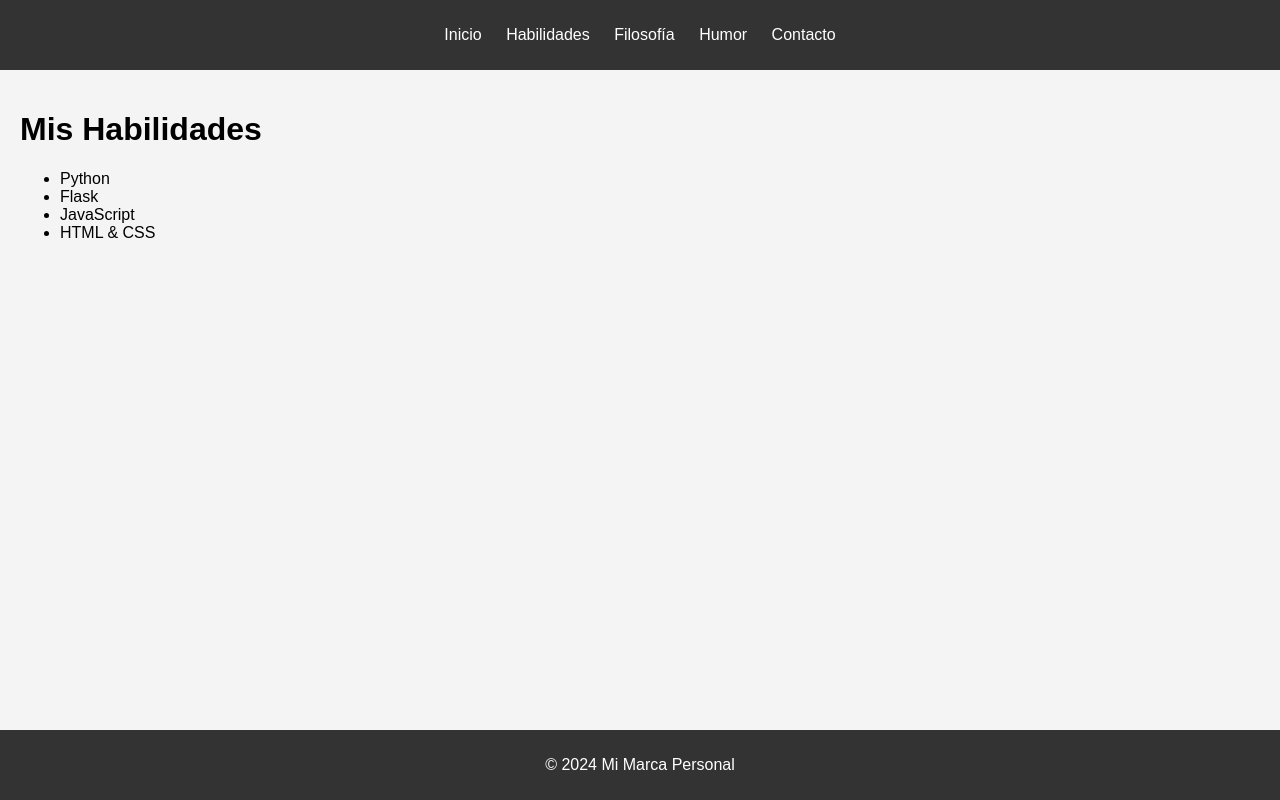
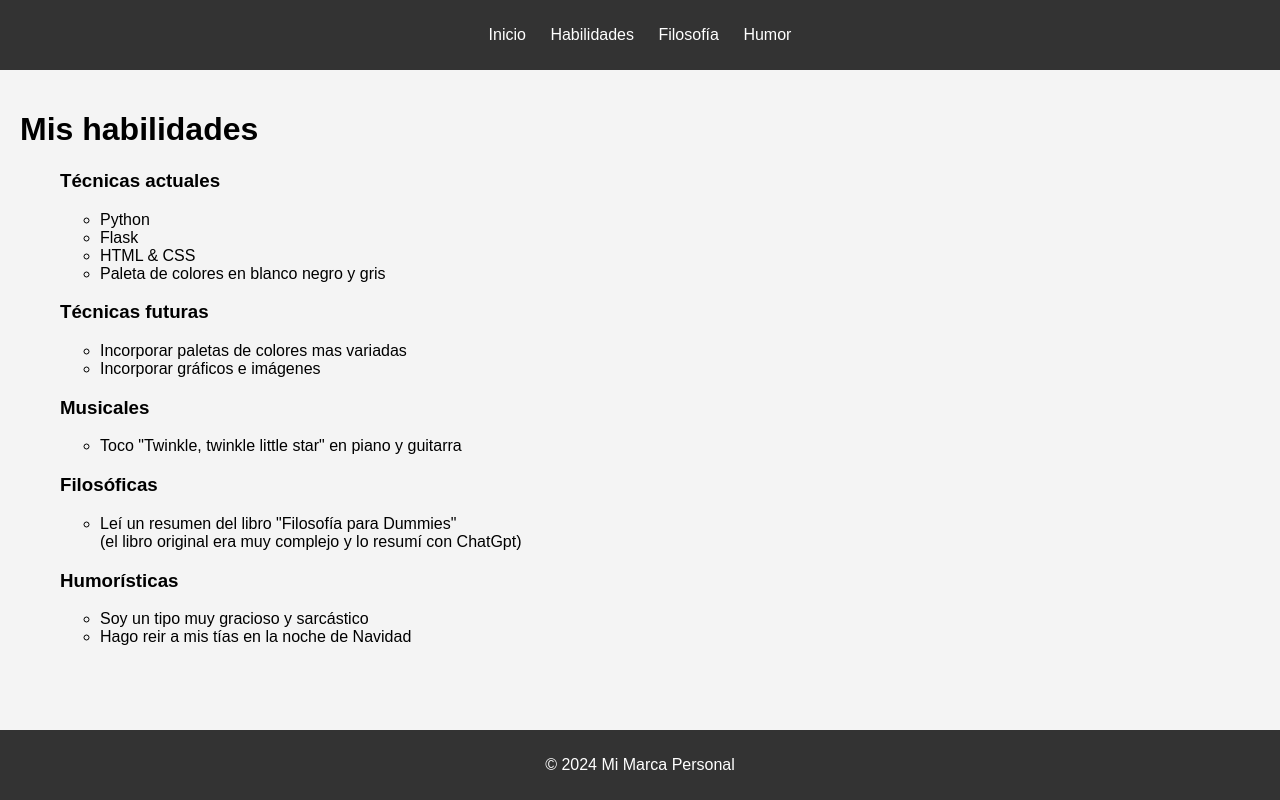
Before and after one commit to GatoMontes002/marcapersonal, a Flask app: page /skills in a window 1280 px wide. Run offline with Flask 3, Linux system fonts and the light colour scheme.

Commit message:
pagina habilidades

```diff
--- a/build/contact.html
+++ b/build/contact.html
@@ -14,7 +14,6 @@
                 <li><a href="/skills">Habilidades</a></li>
                 <li><a href="/philosophy">Filosofía</a></li>
                 <li><a href="/humor">Humor</a></li>
-                <li><a href="/contact">Contacto</a></li>
             </ul>
         </nav>
     </header>
--- a/build/humor.html
+++ b/build/humor.html
@@ -14,7 +14,6 @@
                 <li><a href="/skills">Habilidades</a></li>
                 <li><a href="/philosophy">Filosofía</a></li>
                 <li><a href="/humor">Humor</a></li>
-                <li><a href="/contact">Contacto</a></li>
             </ul>
         </nav>
     </header>
--- a/build/index.html
+++ b/build/index.html
@@ -14,7 +14,6 @@
                 <li><a href="/skills">Habilidades</a></li>
                 <li><a href="/philosophy">Filosofía</a></li>
                 <li><a href="/humor">Humor</a></li>
-                <li><a href="/contact">Contacto</a></li>
             </ul>
         </nav>
     </header>
--- a/build/philosophy.html
+++ b/build/philosophy.html
@@ -14,7 +14,6 @@
                 <li><a href="/skills">Habilidades</a></li>
                 <li><a href="/philosophy">Filosofía</a></li>
                 <li><a href="/humor">Humor</a></li>
-                <li><a href="/contact">Contacto</a></li>
             </ul>
         </nav>
     </header>
--- a/templates/base.html
+++ b/templates/base.html
@@ -14,7 +14,6 @@
                 <li><a href="{{ url_for('skills') }}">Habilidades</a></li>
                 <li><a href="{{ url_for('philosophy') }}">Filosofía</a></li>
                 <li><a href="{{ url_for('humor') }}">Humor</a></li>
-                <li><a href="{{ url_for('contact') }}">Contacto</a></li>
             </ul>
         </nav>
     </header>
--- a/templates/skills.html
+++ b/templates/skills.html
@@ -1,12 +1,33 @@
 {% extends "base.html" %}
 
 {% block content %}
-<h1>Mis Habilidades</h1>
+<h1>Mis habilidades</h1>
 <ul>
-    <li>Python</li>
-    <li>Flask</li>
-    <li>JavaScript</li>
-    <li>HTML & CSS</li>
-    <!-- Añade más habilidades aquí -->
+    <h3>Técnicas actuales</h3>
+        <ul>
+            <li>Python</li>
+            <li>Flask</li>
+            <li>HTML & CSS</li>
+            <li>Paleta de colores en blanco negro y gris</li>
+        </ul>
+    <h3>Técnicas futuras</h3>
+        <ul>
+            <li>Incorporar paletas de colores mas variadas</li>
+            <li>Incorporar gráficos e imágenes</li>
+        </ul>
+    <h3>Musicales</h3>
+        <ul>
+            <li>Toco "Twinkle, twinkle little star" en piano y guitarra</li>
+        </ul>
+    <h3>Filosóficas</h3>
+        <ul>
+            <li>Leí un resumen del libro "Filosofía para Dummies" <br>(el libro original era muy complejo y lo resumí con ChatGpt)</li>
+        </ul>
+    <h3>Humorísticas</h3>
+        <ul>
+            <li>Soy un tipo muy gracioso y sarcástico</li>
+            <li>Hago reir a mis tías en la noche de Navidad</li>
+        </ul>
+
 </ul>
 {% endblock %}
```
Also changed, not shown: build/skills.html (+27 -7 lines).
